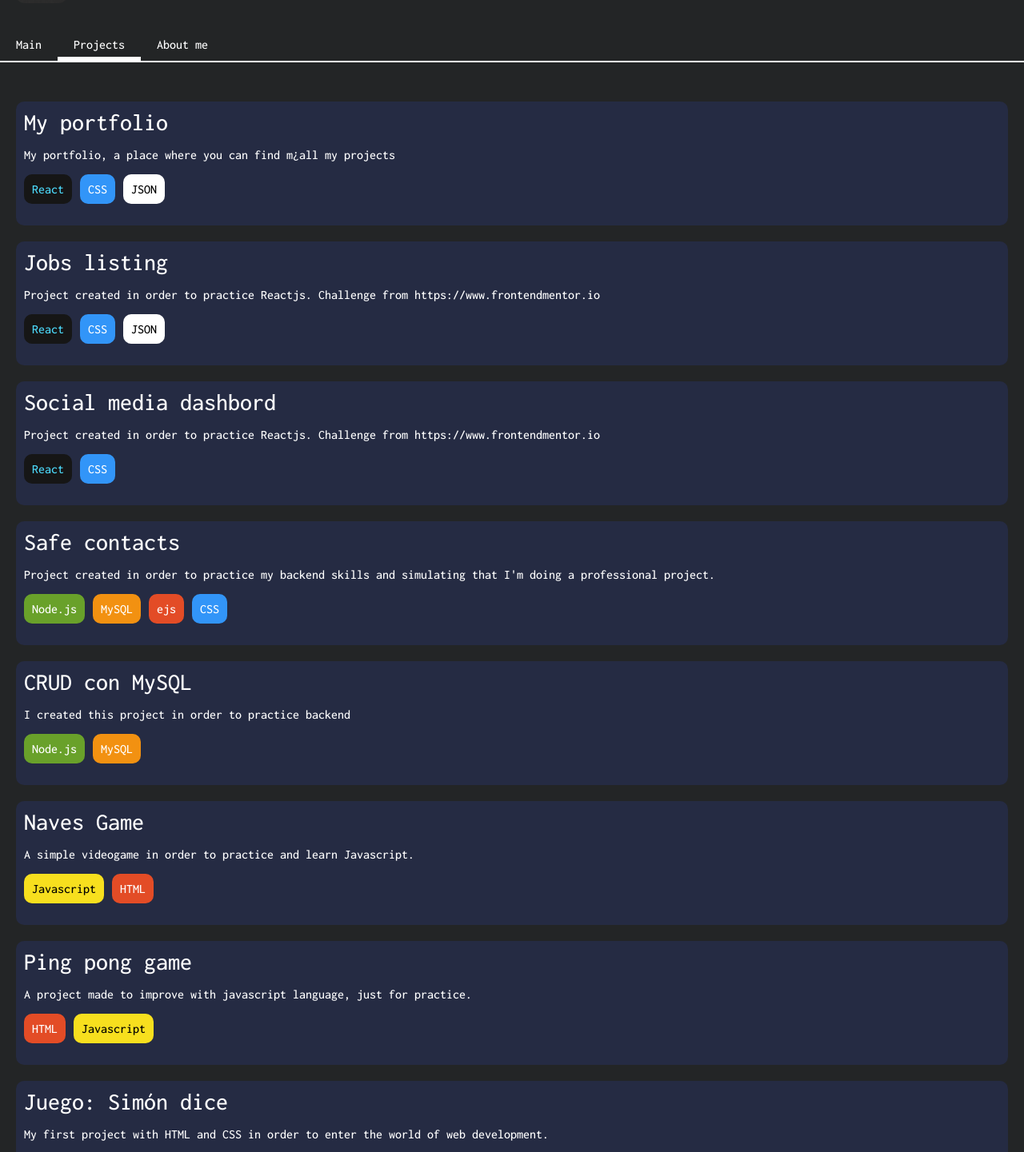
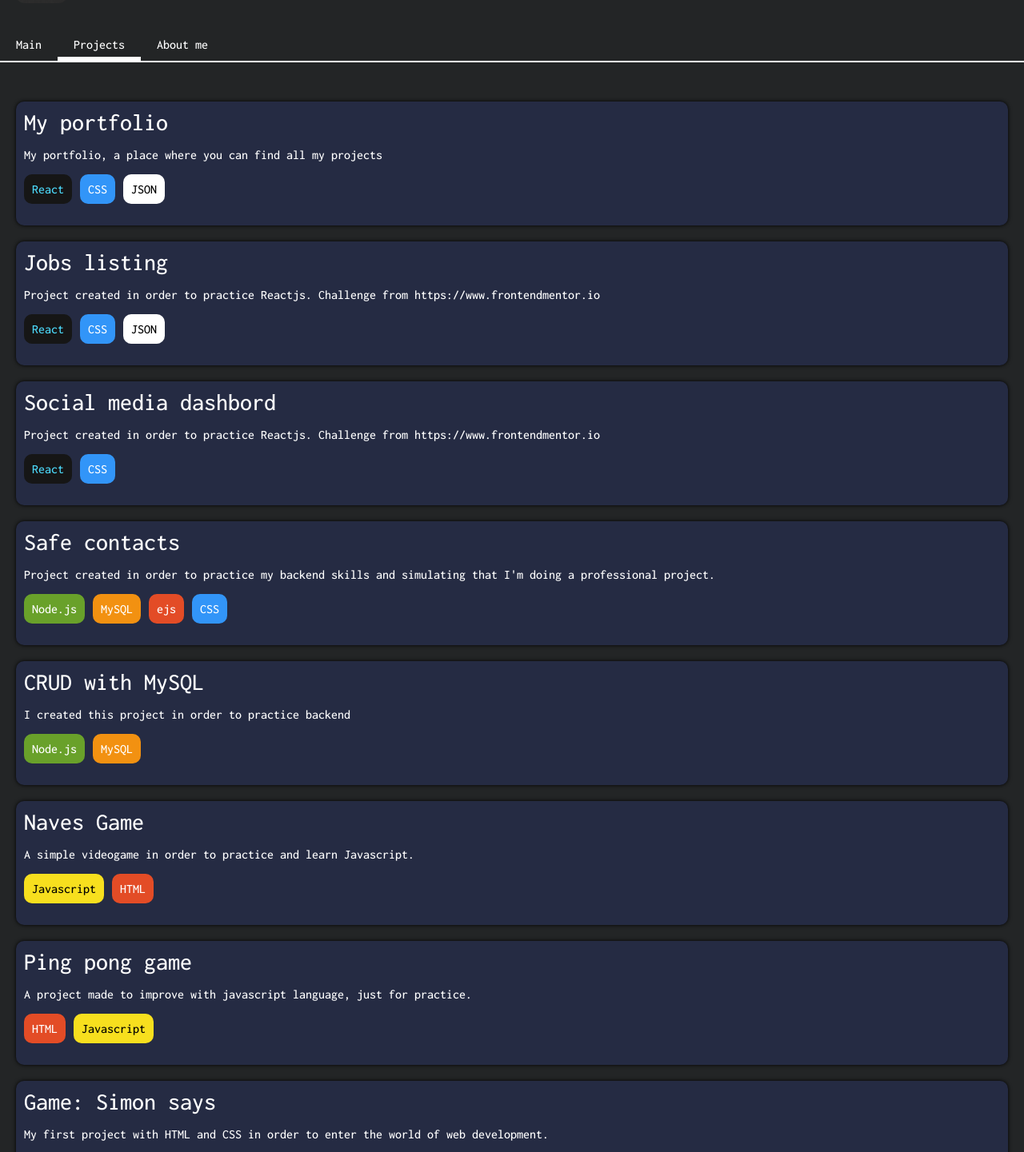
Before and after one commit to sam-621/rogeliosamuel.com, a React (Create React App) app: page /projects in a window 1280 px wide. Shown: the part 80-1521 px from the top of the page at 80% size. Built offline with nearby package versions, Linux system fonts and the light colour scheme.

Commit message:
Styles changed

```diff
--- a/src/assets/data.js
+++ b/src/assets/data.js
@@ -2,8 +2,8 @@ const Projects = [
     {
         id: 1,
         name: "My portfolio",
-        littleDescription: "My portfolio, a place where you can find m¿all my projects",
-        longDescription: "I created it because i think that is important to have a portfolio, but also, my oortfolio is a project",
+        littleDescription: "My portfolio, a place where you can find all my projects",
+        longDescription: "I created it because i think that is important to have a portfolio, but also, my portfolio is a project",
         featured: false,
         Technologies: [
             {
@@ -140,7 +140,7 @@ const Projects = [
     },
     {
         id: 5,
-        name: "CRUD con MySQL",
+        name: "CRUD with MySQL",
         littleDescription: "I created this project in order to practice backend",
         longDescription: "This is not my first project to practice my backend skills but is the first where i apply good practice of security and code, also i learned to use Postman",
         featured: false,
@@ -229,7 +229,7 @@ const Projects = [
     },
     {
         id: 8,
-        name: "Juego: Simón dice",
+        name: "Game: Simon says",
         littleDescription: "My first project with HTML and CSS in order to enter the world of web development.",
         longDescription: "This is my first time with Javascript. i saw this project at Platzi but i added this diffilculty modes. Rules: It has a sequence of colors, you have to wait  for the sequence and then click on them",
         featured: false,
--- a/src/assets/styles/projectCard.css
+++ b/src/assets/styles/projectCard.css
@@ -9,10 +9,7 @@
     grid-template-rows: auto auto auto;
     grid-template-columns: 1fr auto;
     background-color: #252B43;
-}
-.ProjectCard-container:hover{
-    transition: 0.3s;
-    box-shadow: 0 0 15px 0 #000000;
+    box-shadow: 0 0 5px 0 #000000;
 }
 .ProjectCard-container:hover .Project-options{
     transition: 0.3s;
--- a/src/containers/AboutMe.jsx
+++ b/src/containers/AboutMe.jsx
@@ -11,7 +11,7 @@ const AboutMe = () => {
             </div>
             <div className="My-description">
                 <h1>Hi, I'm Rogelio Samuel Moreno Corrales</h1>
-                <p className="Code-mode">Programmer who is always learning, backend with node.js, frontend with React.js.Students of university</p>
+                <p className="Code-mode">Programmer who is always learning, backend with node.js, frontend with React.js.Student of university</p>
                 <h2>Who am I?</h2>
                 <p className="Code-mode">I always like to be learning, more logical oriented tastes.<br/> Every day I try to improve, not only as a programmer but also as a person.<br/> I'm open to work with other people in order to practice and improve together, Send me a message if you'd like it :).</p>
             </div>
```
